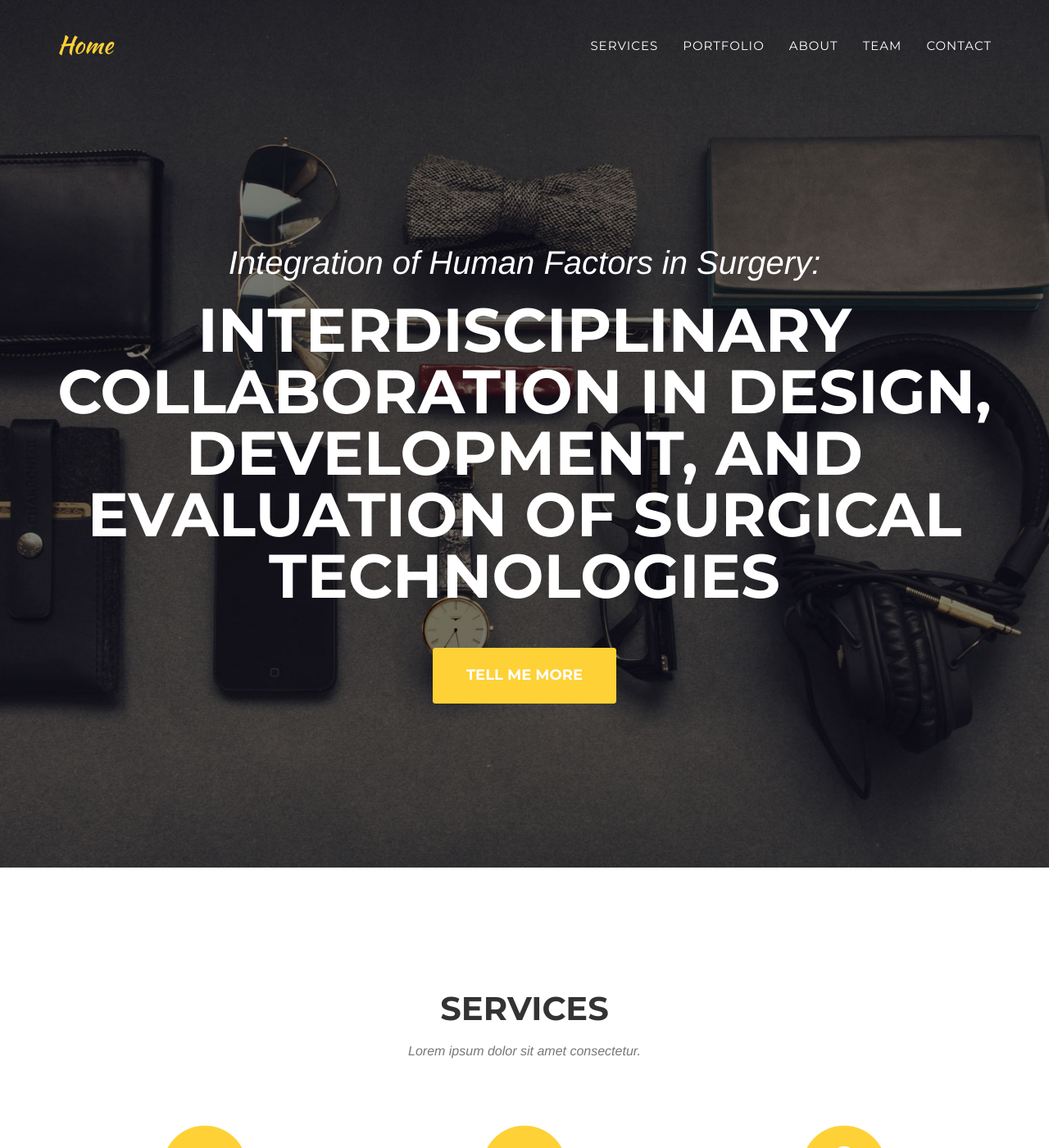
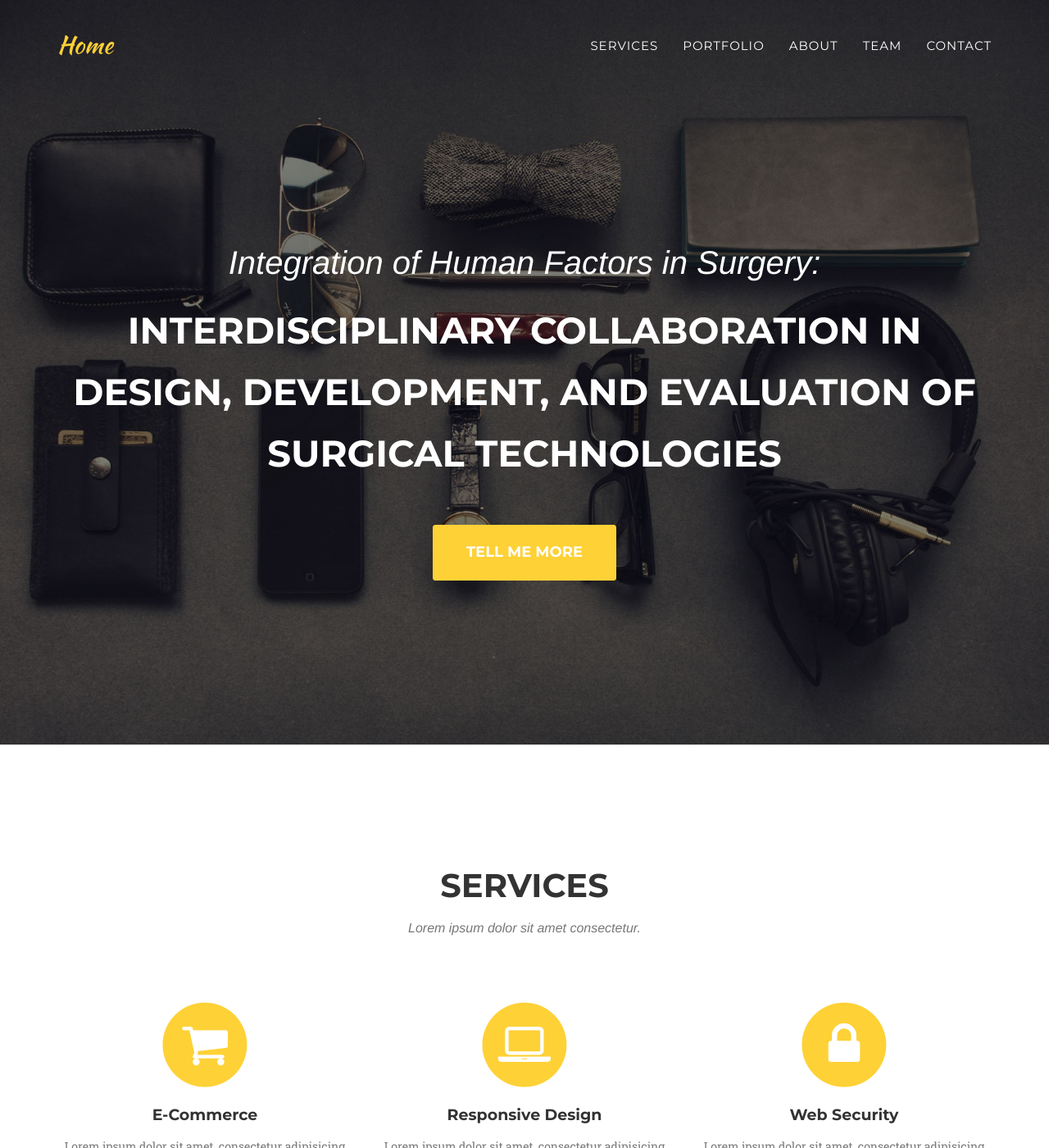
Before and after one commit to turtle2007/CHI22-ihfs, a Jekyll site: the page built from index.html, in a window 1280 px wide and 1400 px high. Shown: the whole window at 82% size. Built offline with Jekyll 4.4.1, drawn with Linux system fonts in a browser that asks for light colours; some web fonts are replaced.

Commit message:
font size

```diff
--- a/_includes/css/agency.css
+++ b/_includes/css/agency.css
@@ -318,7 +318,7 @@ header .intro-text .intro-heading {
         margin-bottom: 50px;
         text-transform: uppercase;
         font-family: {{ site.data.template.font.primary }};
-        font-size: 75px;
+        font-size: 45px;
         font-weight: 700;
         line-height: 75px;
     }
```
